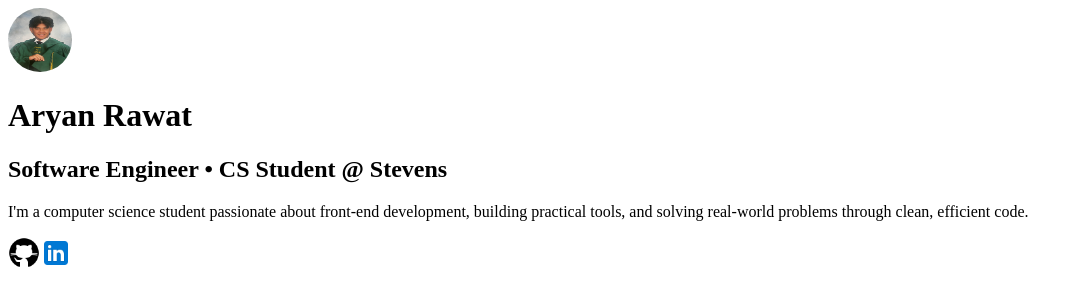
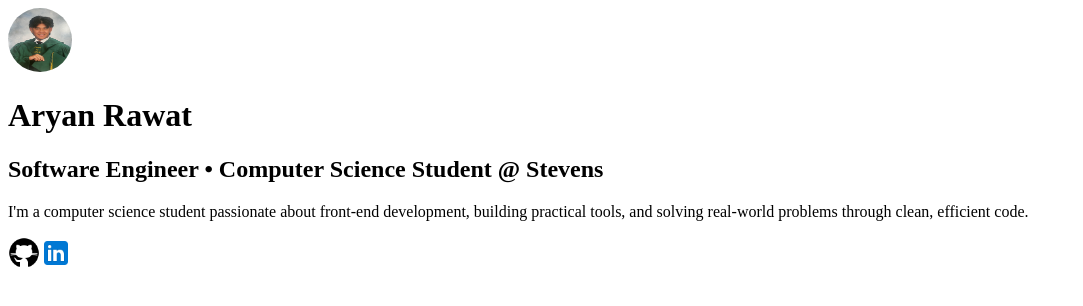
Before and after one commit to jumbomuffin101/Portfolio, a Next.js app: page / in a window 1280 px wide. Shown: the top 306 px of the page, without its empty margins (0-1083 px from the left). Built offline with nearby package versions, Linux system fonts and the light colour scheme.

Commit message:
fix: escaped apostrophe in hero intro

```diff
--- a/pages/index.js
+++ b/pages/index.js
@@ -17,11 +17,11 @@ export default function Home() {
         {/* Intro */}
         <h1 className="text-4xl font-bold mb-2">Aryan Rawat</h1>
         <h2 className="text-xl text-gray-600 mb-4">
-          Software Engineer • CS Student @ Stevens
+          Software Engineer • Computer Science Student @ Stevens
         </h2>
 
         <p className="text-lg text-gray-700 leading-relaxed mb-8">
-          I'm a computer science student passionate about front-end development,
+          I&apos;m a computer science student passionate about front-end development,
           building practical tools, and solving real-world problems through
           clean, efficient code.
         </p>
```
